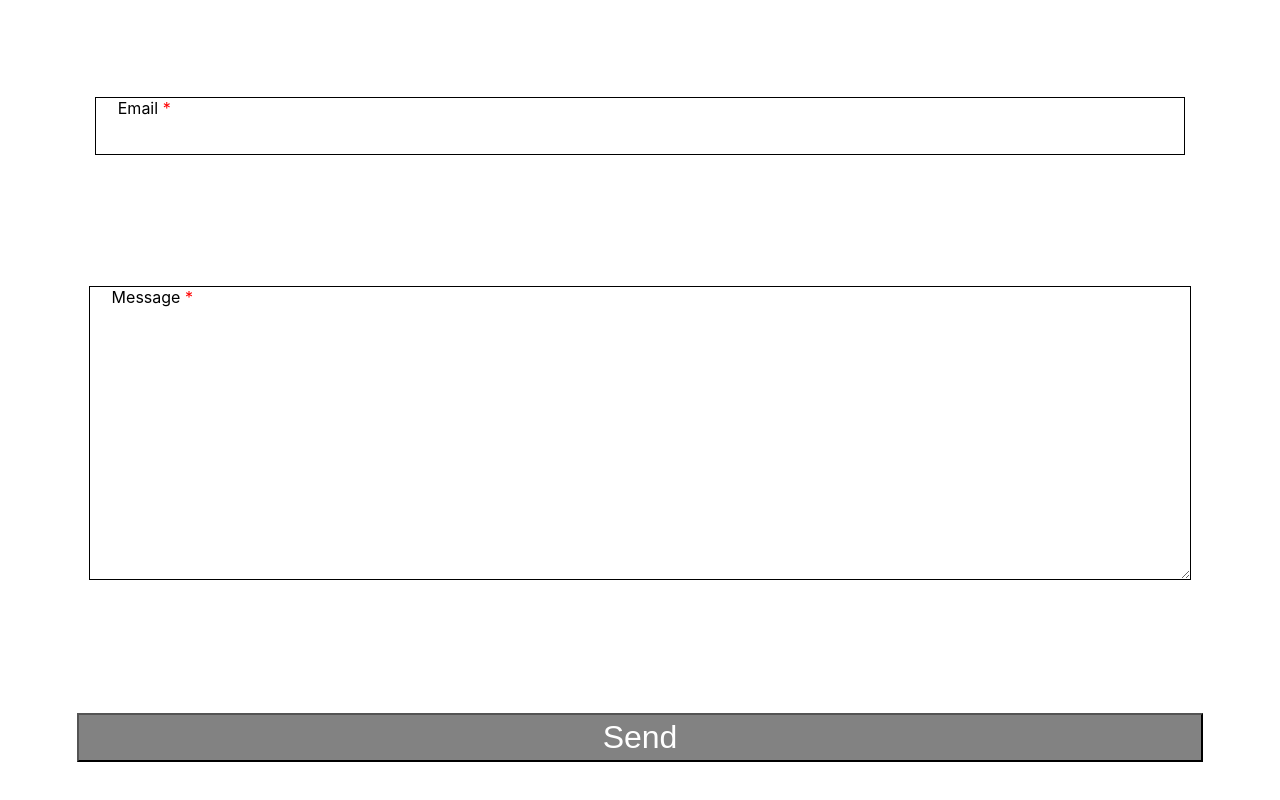
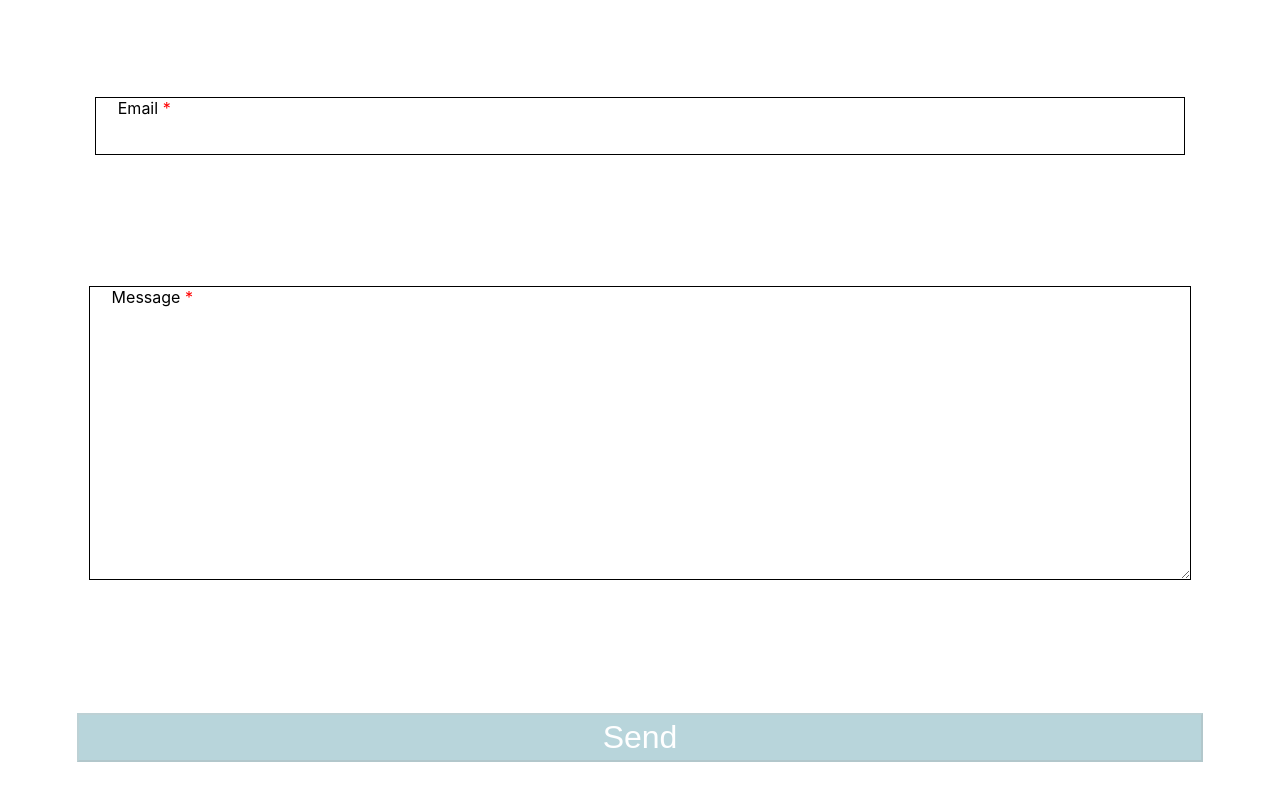
Before and after one commit to Haon1919/tms-frontend, a React (Create React App) app: page /Contact in a window 1280 px wide. Shown: the part 1259-2059 px from the top of the page. Built offline with nearby package versions, Linux system fonts and the light colour scheme.

Commit message:
Make changes to Contact Page

```diff
--- a/src/pages/Contact.tsx
+++ b/src/pages/Contact.tsx
@@ -1,11 +1,11 @@
-import React, {useState} from 'react'
+import React, {useState, useMemo} from 'react'
 import whitneyAbout from '../assets/images/whitneyAbout.jpg';
 import styles from '../styles/Contact.module.scss';
 import textareaStyles from '../styles/ContactTextArea.module.scss';
 import { FormInput } from '../components/FormInput';
 import { InputChangeParameters } from  "../types/FormInputTypes";
 
-
+const emailPattern = /^(([^<>()\[\]\\.,;:\s@"]+(\.[^<>()\[\]\\.,;:\s@"]+)*)|(".+"))@((\[[0-9]{1,3}\.[0-9]{1,3}\.[0-9]{1,3}\.[0-9]{1,3}])|(([a-zA-Z\-0-9]+\.)+[a-zA-Z]{2,}))$/;
 
 export const Contact : React.FC= () => {
 
@@ -13,8 +13,19 @@
     const [email, setEmail] = useState('');
     const [message, setMessage] = useState('');
     const [selectedInputKey, setSelectedInputKey] = useState('')
-    //const [contactFail, setContactFail] = useState(false);
     const [contactFormSubmitted, setContactFormSubmitted] = useState(false);
+    const [failingForms, setFailingForms] = useState<string[]>([]);
+
+    const isDisabled = !!failingForms.length;
+
+
+    let emailValidation = useMemo(() => {
+        return {
+            pattern: emailPattern,
+            failedMesg: "Please provide a valid email.",
+            changeInvalidFormsList: setFailingForms
+        }
+    }, []);
 
     const submitContactForm = (e : React.FormEvent) => {
         e.preventDefault();
@@ -62,6 +73,7 @@
                     currentValue={email}
                     selectedKey={selectedInputKey}
                     required={true}
+                    validation={emailValidation}
                     styles={styles}
                 >
                 <input/>
@@ -78,7 +90,7 @@
                 >
                 <textarea/>
                 </FormInput>
-                <input className={styles.send} type="submit" value="Send"/>
+                <input className={isDisabled ? `${styles.send} ${styles.disabled}` : `${styles.send}`} type="submit" value="Send" disabled={isDisabled}/>
             </form>
             <h1 className={styles.submitted_form_text} style={{"display":(contactFormSubmitted ? "block" : "none")}}>Your contact form has been submitted. Whitney will be in contact with you soon.</h1>
         </section>
--- a/src/styles/Contact.module.scss
+++ b/src/styles/Contact.module.scss
@@ -154,8 +154,12 @@
 
 }
 
+.disabled {
+    opacity: .4;
+}
+
 .send{
-    background-color: #828282;
+    background-color: #5199a8;
     padding-top: .5vh;
     width: 88vw;
     align-self: center;
```
